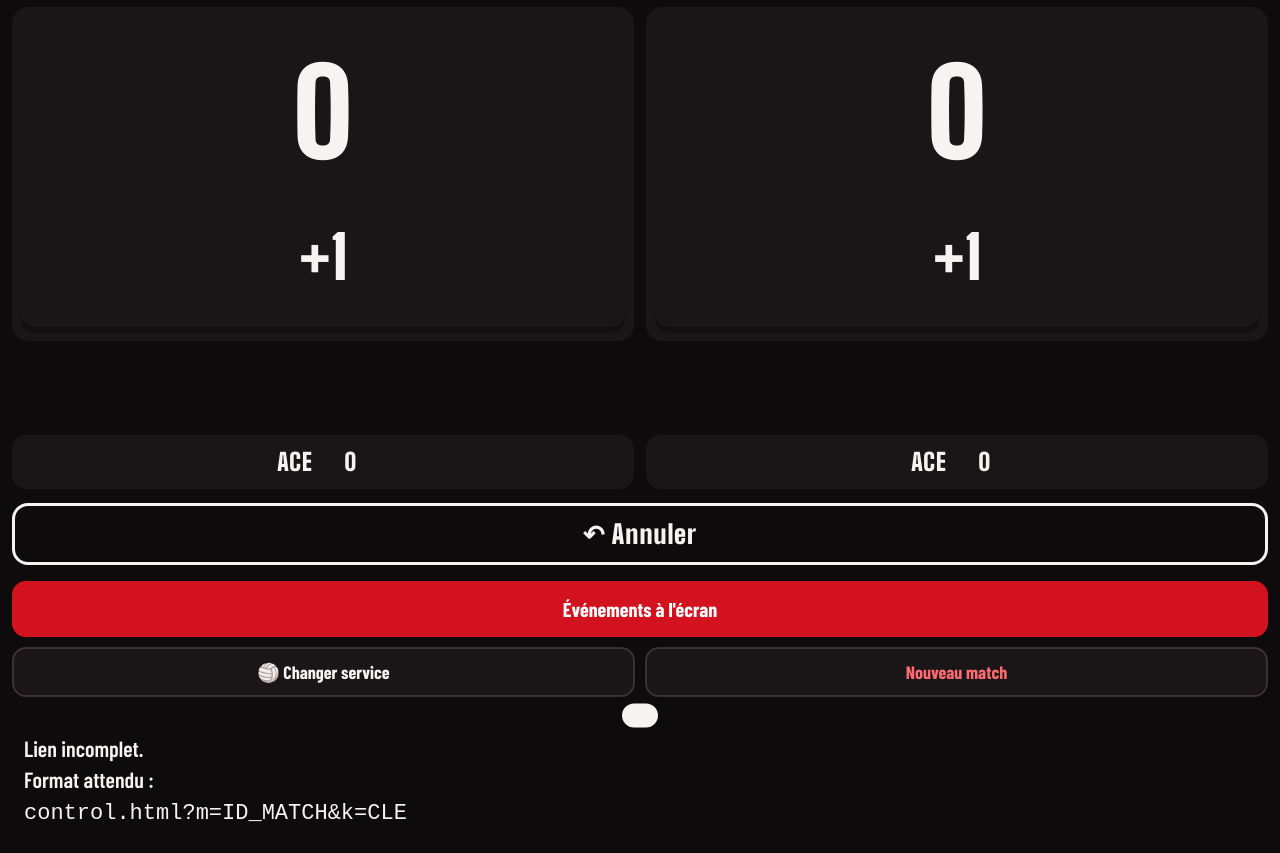
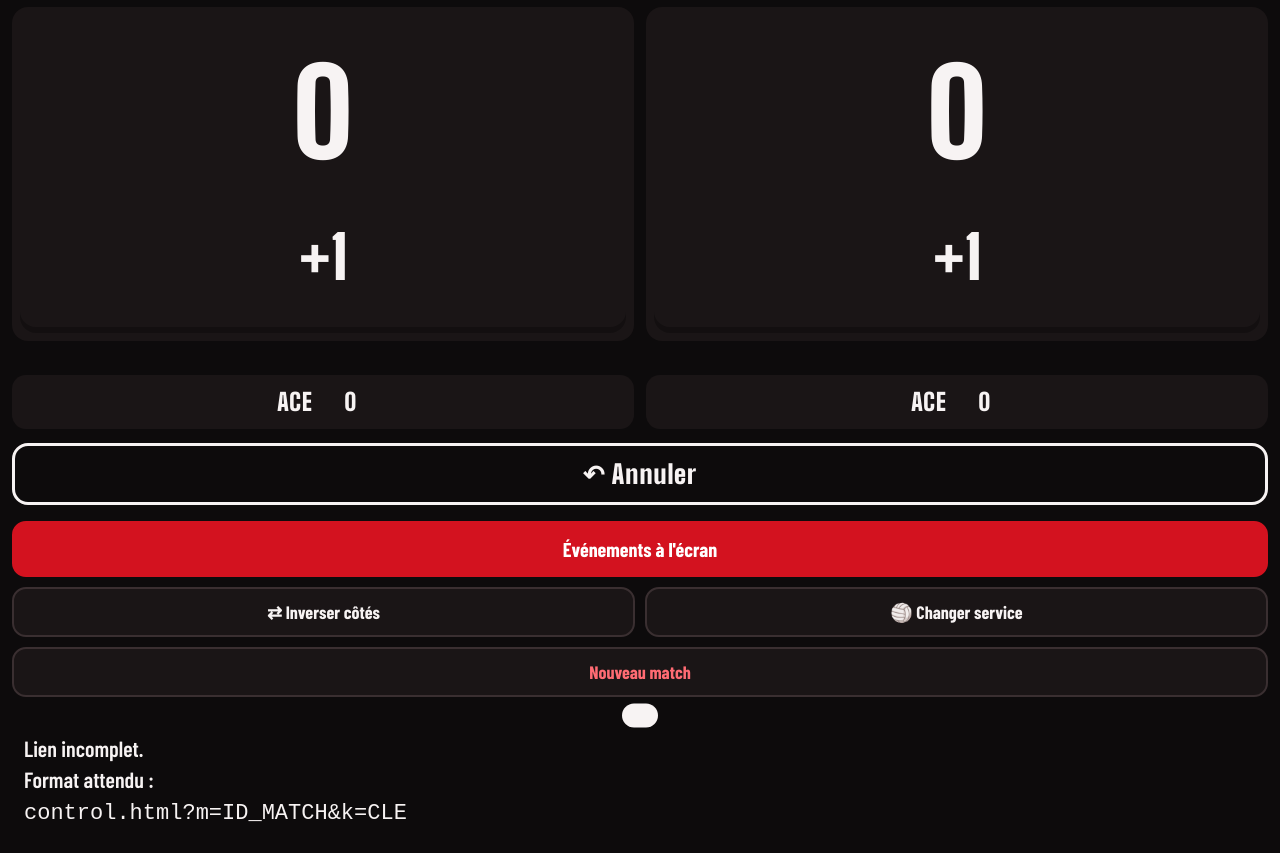
Before and after one commit to 6lexx/volley-overlay, a plain HTML site: page control.html in a window 1280 px wide. Shown: the part 91-944 px from the top of the page. Drawn offline with nearby package versions, Linux system fonts and the light colour scheme.

Commit message:
Update tool.danger styles and add swap button

```diff
--- a/control.html
+++ b/control.html
@@ -188,7 +188,7 @@
     background: var(--red); border-color: var(--red); color: #fff; font-size: 20px;
   }
   .tool.off { border-color: var(--warn); color: var(--warn); }
-  .tool.danger { color: #ff6b73; }
+  .tool.danger { color: #ff6b73; grid-column: 1 / -1; }
 
   /* ---------- Bandeaux ---------- */
   .banner {
@@ -396,6 +396,7 @@
 
   <nav class="tools">
     <button class="tool events" id="eventsBtn">Événements à l'écran</button>
+    <button class="tool" id="swapBtn">⇄ Inverser côtés</button>
     <button class="tool" id="serveBtn">🏐 Changer service</button>
     <button class="tool danger" id="newBtn">Nouveau match</button>
   </nav>
@@ -1398,6 +1399,7 @@ document.querySelectorAll(".ace-btn").forEach((b) => {
 $("undoBtn").onclick    = () => guarded("undo", undo);
 $("confirmSet").onclick = () => guarded("set", () => act("confirmSet"));
 $("cancelSet").onclick  = () => guarded("undo", undo);
+$("swapBtn").onclick    = () => guarded("swap", async () => { await act("swap"); toast("Côtés inversés"); });
 $("serveBtn").onclick   = () => act("toggleServe");
 $("visBtn").onclick     = () => act("toggleVisible");
 $("tbSwitch").onclick   = () => act("tbSwitch");
```
